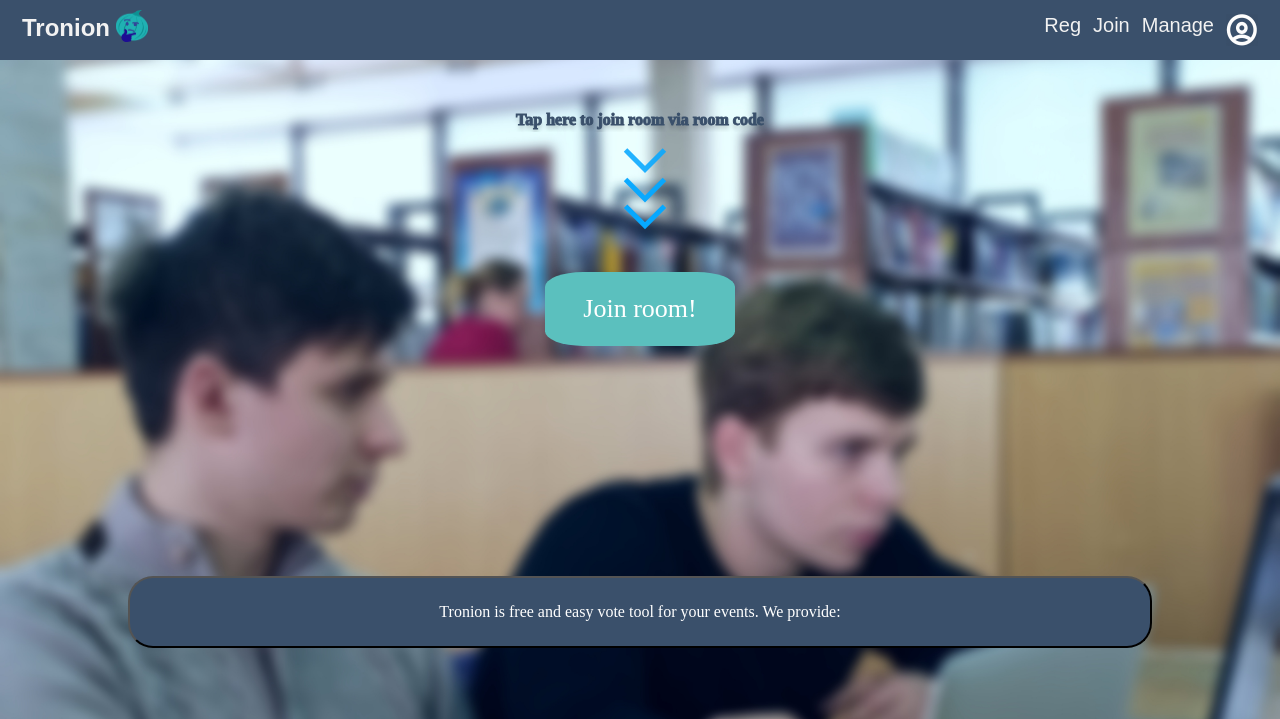
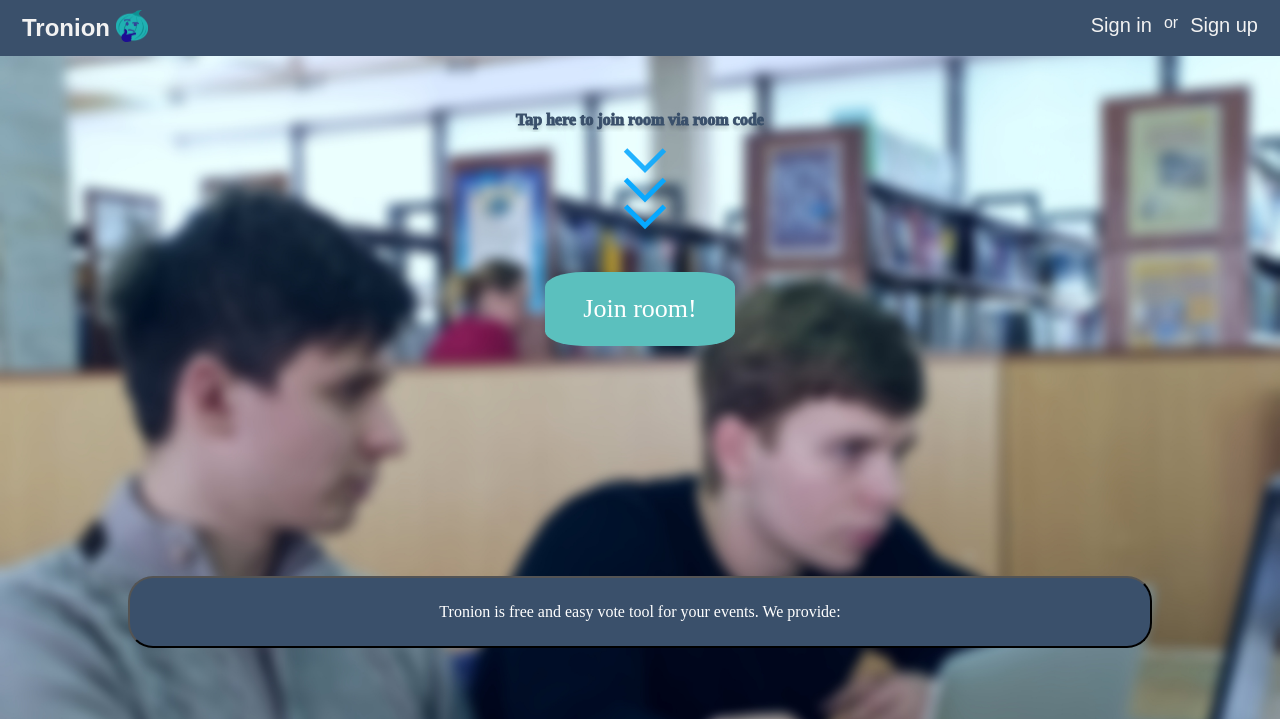
Before and after one commit to Vilka284/Tronion, a Flask app: page / in a window 1280 px wide. Shown: the top 719 px of the page. Run offline with Flask 2, Linux system fonts and the light colour scheme; parts of the project's set-up code (start-up, migrations or seed data) failed here and were passed over.

Commit message:
nothing valuable

```diff
--- a/client/templates/landing/index.html
+++ b/client/templates/landing/index.html
@@ -16,18 +16,21 @@
 
 		<img src="img/onion.png" title="Thinking onion" align="left">
 
-		<a class="button" ref="#profile">
-			<img src="img/prof.png" title="Profile" align="right">
+        <a class="button" href="/register">
+			<span>Sign up</span>
 		</a>
-
-        <a class="button" href="/manage">
-			<span>Manage</span>
-		</a>
-        <a class="button" href="/join">
-			<span>Join</span>
-		</a>
-		<a class="button" href="/register">
-			<span>Reg</span>
+        <span style="font-family: Arial;
+                        display: inline-block;
+                        float: right;
+                        color: #f2f2f2;
+                        text-align: center;
+                        padding: 4px 6px;
+                        text-decoration: none;
+                        font-size: 2vh;" id="or">
+            or
+        </span>
+        <a class="button" href="/login">
+			<span>Sign in</span>
 		</a>
 
 	</div>
@@ -73,10 +76,8 @@
 
 <script type="text/javascript">
     document.getElementById("join_button").onclick = function () {
-        /*
-        In future need to add checking of auth token
-         */
-        location.href = "/join";
+        location.replace('/join')
     };
+
 </script>
 </html>
--- a/server/room_api/endpoints.py
+++ b/server/room_api/endpoints.py
@@ -61,9 +61,11 @@ def create_room():
     }
     return jsonify(response), 200
 
+
 @room_api.route('/update_info', methods=["GET", "POST"])
 def update_info():
     return jsonify({"message": "its work!"})
+
 
 @room_api.route("/test", methods=["GET"])
 @Auth.login_required
--- a/server/routes.py
+++ b/server/routes.py
@@ -1,5 +1,6 @@
 from flask import render_template
 from server.app import app
+from server.auth_jwt import Auth
 
 @app.route('/')
 def index():
@@ -15,14 +16,14 @@ def login():
 def registration():
     return render_template('registration/registration.html')
 
-'''
-Need to check if user logged in
-'''
+
 @app.route('/join')
+#@Auth.login_required
 def join():
     return render_template('join/join.html')
 
 
 @app.route('/manage')
+#@Auth.login_required
 def manage():
     return render_template('room/manage.html')
```
Also changed, not shown: server/user_api/endpoints.py (line endings or trailing spaces).
